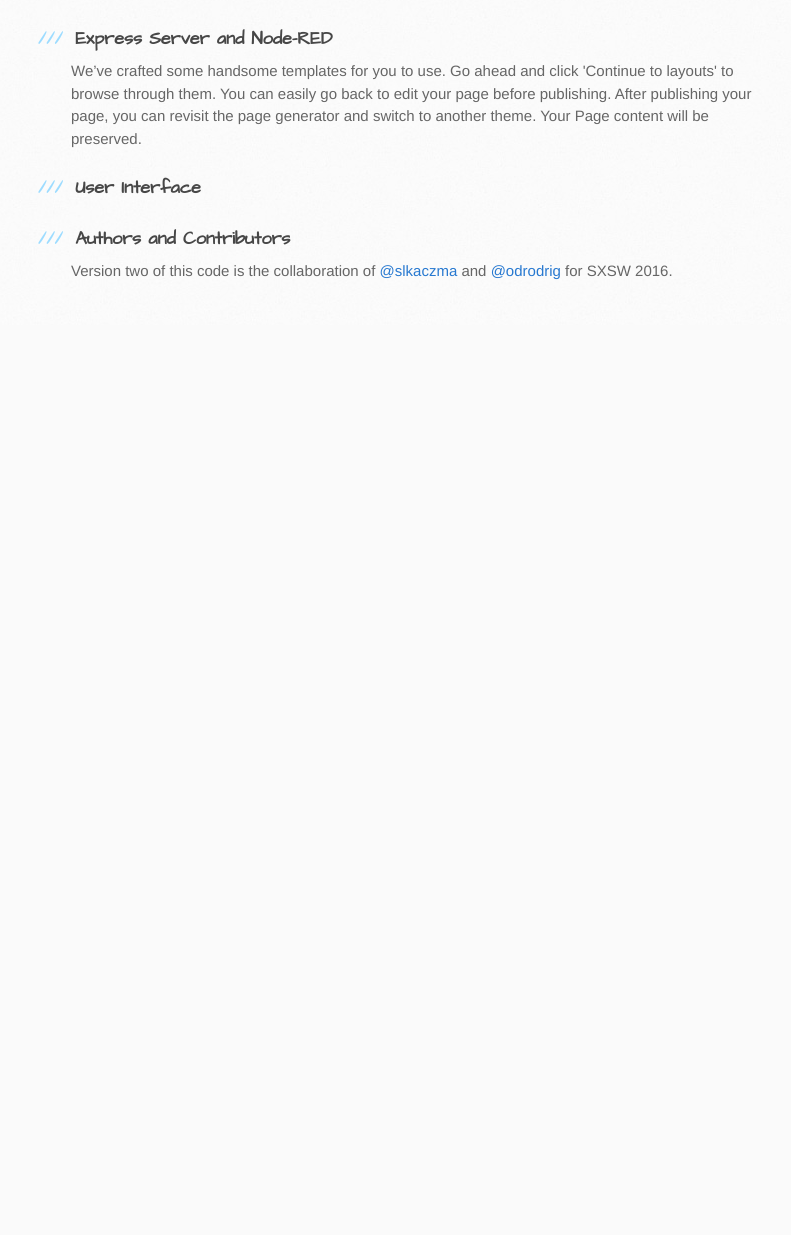
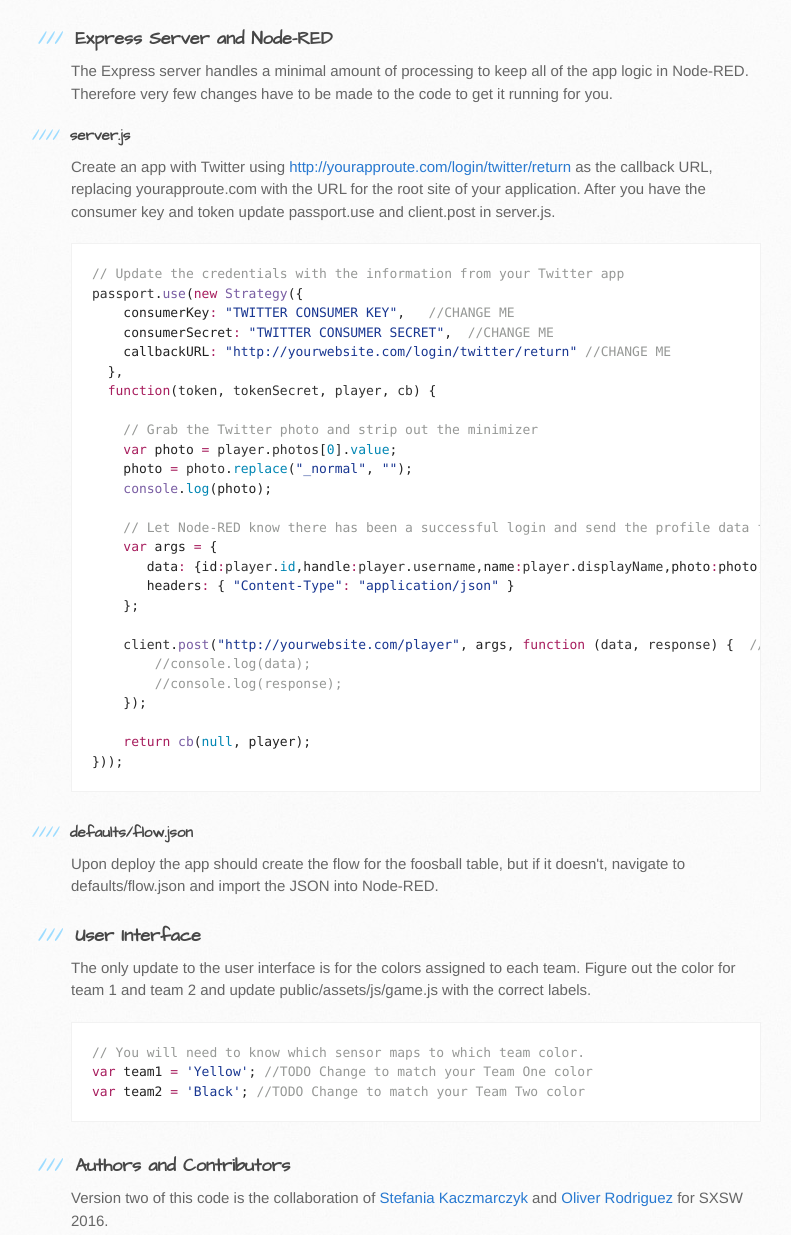
Before and after one commit to sharpstef/iot-foosball, a plain HTML site: page index.html in a window 1280 px wide. Shown: the part 2760-3995 px from the top of the page, without its empty margins (99-890 px from the left). Before the commit the page ends 3085 px from the top, so only its background shows below. Drawn offline with Linux system fonts and the light colour scheme.

```diff
--- a/index.html
+++ b/index.html
@@ -139,15 +139,58 @@
 <h3>
 <a id="express-server-and-node-red" class="anchor" href="#express-server-and-node-red" aria-hidden="true"><span aria-hidden="true" class="octicon octicon-link"></span></a>Express Server and Node-RED</h3>
 
-<p>We’ve crafted some handsome templates for you to use. Go ahead and click 'Continue to layouts' to browse through them. You can easily go back to edit your page before publishing. After publishing your page, you can revisit the page generator and switch to another theme. Your Page content will be preserved.</p>
+<p>The Express server handles a minimal amount of processing to keep all of the app logic in Node-RED.  Therefore very few changes have to be made to the code to get it running for you.</p>
+
+<h4>
+<a id="serverjs" class="anchor" href="#serverjs" aria-hidden="true"><span aria-hidden="true" class="octicon octicon-link"></span></a>server.js</h4>
+
+<p>Create an app with Twitter using <a href="http://yourapproute.com/login/twitter/return">http://yourapproute.com/login/twitter/return</a> as the callback URL, replacing yourapproute.com with the URL for the root site of your application.  After you have the consumer key and token update passport.use and client.post in server.js.</p>
+
+<div class="highlight highlight-source-js"><pre><span class="pl-c">// Update the credentials with the information from your Twitter app </span>
+<span class="pl-smi">passport</span>.<span class="pl-en">use</span>(<span class="pl-k">new</span> <span class="pl-en">Strategy</span>({
+    consumerKey<span class="pl-k">:</span> <span class="pl-s"><span class="pl-pds">"</span>TWITTER CONSUMER KEY<span class="pl-pds">"</span></span>,   <span class="pl-c">//CHANGE ME</span>
+    consumerSecret<span class="pl-k">:</span> <span class="pl-s"><span class="pl-pds">"</span>TWITTER CONSUMER SECRET<span class="pl-pds">"</span></span>,  <span class="pl-c">//CHANGE ME</span>
+    callbackURL<span class="pl-k">:</span> <span class="pl-s"><span class="pl-pds">"</span>http://yourwebsite.com/login/twitter/return<span class="pl-pds">"</span></span> <span class="pl-c">//CHANGE ME</span>
+  },
+  <span class="pl-k">function</span>(<span class="pl-smi">token</span>, <span class="pl-smi">tokenSecret</span>, <span class="pl-smi">player</span>, <span class="pl-smi">cb</span>) {
+
+    <span class="pl-c">// Grab the Twitter photo and strip out the minimizer  </span>
+    <span class="pl-k">var</span> photo <span class="pl-k">=</span> <span class="pl-smi">player</span>.<span class="pl-smi">photos</span>[<span class="pl-c1">0</span>].<span class="pl-c1">value</span>;
+    photo <span class="pl-k">=</span> <span class="pl-smi">photo</span>.<span class="pl-c1">replace</span>(<span class="pl-s"><span class="pl-pds">"</span>_normal<span class="pl-pds">"</span></span>, <span class="pl-s"><span class="pl-pds">"</span><span class="pl-pds">"</span></span>);
+    <span class="pl-en">console</span>.<span class="pl-c1">log</span>(photo);
+
+    <span class="pl-c">// Let Node-RED know there has been a successful login and send the profile data for further processing</span>
+    <span class="pl-k">var</span> args <span class="pl-k">=</span> {
+       data<span class="pl-k">:</span> {id<span class="pl-k">:</span><span class="pl-smi">player</span>.<span class="pl-c1">id</span>,handle<span class="pl-k">:</span><span class="pl-smi">player</span>.<span class="pl-smi">username</span>,name<span class="pl-k">:</span><span class="pl-smi">player</span>.<span class="pl-smi">displayName</span>,photo<span class="pl-k">:</span>photo,chosenTeam<span class="pl-k">:</span>team},
+       headers<span class="pl-k">:</span> { <span class="pl-s"><span class="pl-pds">"</span>Content-Type<span class="pl-pds">"</span></span><span class="pl-k">:</span> <span class="pl-s"><span class="pl-pds">"</span>application/json<span class="pl-pds">"</span></span> }
+    };
+
+    <span class="pl-smi">client</span>.<span class="pl-en">post</span>(<span class="pl-s"><span class="pl-pds">"</span>http://yourwebsite.com/player<span class="pl-pds">"</span></span>, args, <span class="pl-k">function</span> (<span class="pl-smi">data</span>, <span class="pl-smi">response</span>) {  <span class="pl-c">//CHANGE ME</span>
+        <span class="pl-c">//console.log(data);</span>
+        <span class="pl-c">//console.log(response);</span>
+    });
+
+    <span class="pl-k">return</span> <span class="pl-en">cb</span>(<span class="pl-c1">null</span>, player);
+}));</pre></div>
+
+<h4>
+<a id="defaultsflowjson" class="anchor" href="#defaultsflowjson" aria-hidden="true"><span aria-hidden="true" class="octicon octicon-link"></span></a>defaults/flow.json</h4>
+
+<p>Upon deploy the app should create the flow for the foosball table, but if it doesn't, navigate to defaults/flow.json and import the JSON into Node-RED.</p>
 
 <h3>
 <a id="user-interface" class="anchor" href="#user-interface" aria-hidden="true"><span aria-hidden="true" class="octicon octicon-link"></span></a>User Interface</h3>
 
+<p>The only update to the user interface is for the colors assigned to each team.  Figure out the color for team 1 and team 2 and update public/assets/js/game.js with the correct labels. </p>
+
+<div class="highlight highlight-source-js"><pre><span class="pl-c">// You will need to know which sensor maps to which team color.</span>
+<span class="pl-k">var</span> team1 <span class="pl-k">=</span> <span class="pl-s"><span class="pl-pds">'</span>Yellow<span class="pl-pds">'</span></span>; <span class="pl-c">//TODO Change to match your Team One color</span>
+<span class="pl-k">var</span> team2 <span class="pl-k">=</span> <span class="pl-s"><span class="pl-pds">'</span>Black<span class="pl-pds">'</span></span>; <span class="pl-c">//TODO Change to match your Team Two color</span></pre></div>
+
 <h3>
 <a id="authors-and-contributors" class="anchor" href="#authors-and-contributors" aria-hidden="true"><span aria-hidden="true" class="octicon octicon-link"></span></a>Authors and Contributors</h3>
 
-<p>Version two of this code is the collaboration of <a href="https://github.com/slkaczma" class="user-mention">@slkaczma</a> and <a href="https://github.com/odrodrig" class="user-mention">@odrodrig</a> for SXSW 2016. </p>
+<p>Version two of this code is the collaboration of <a href="https://github.com/slkaczma">Stefania Kaczmarczyk</a> and <a href="https://github.com/odrodrig">Oliver Rodriguez</a> for SXSW 2016. </p>
         </section>
 
         <aside id="sidebar">
```
Also changed, not shown: params.json (+1 -1 lines).
